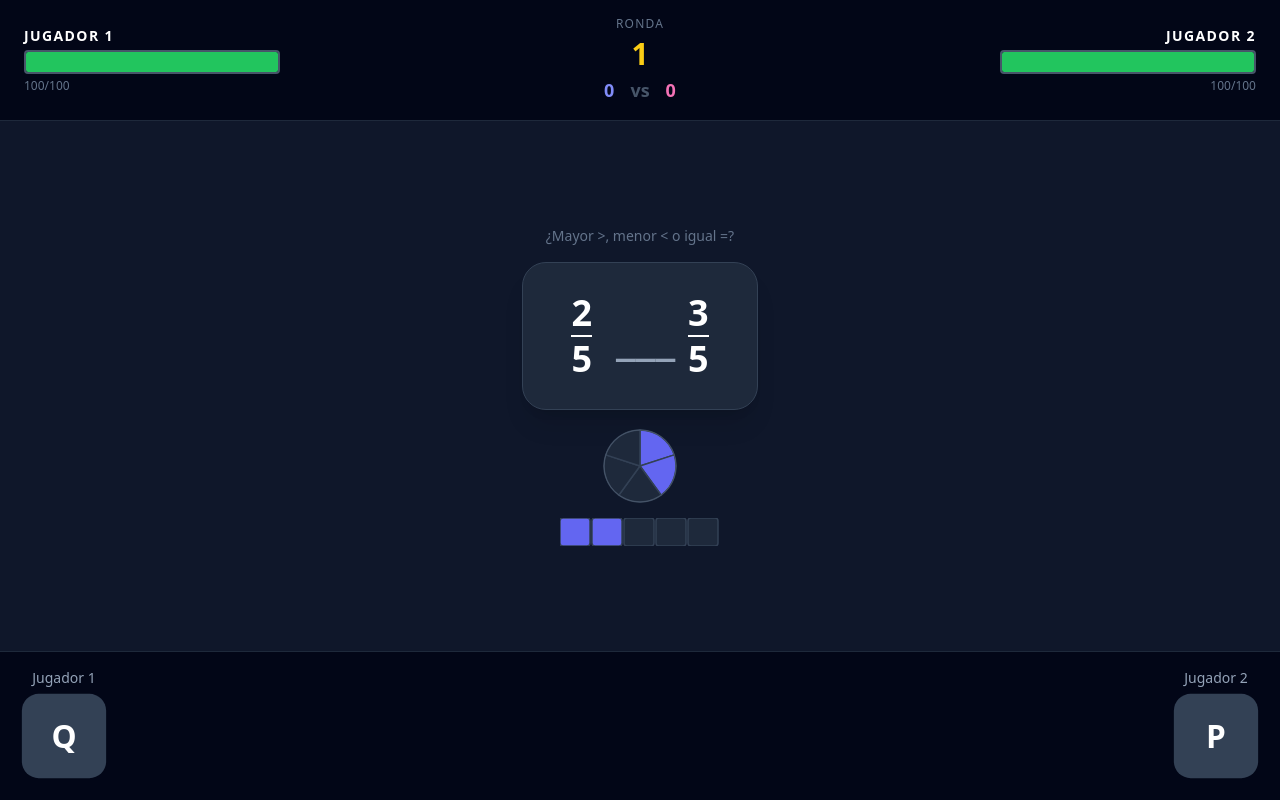
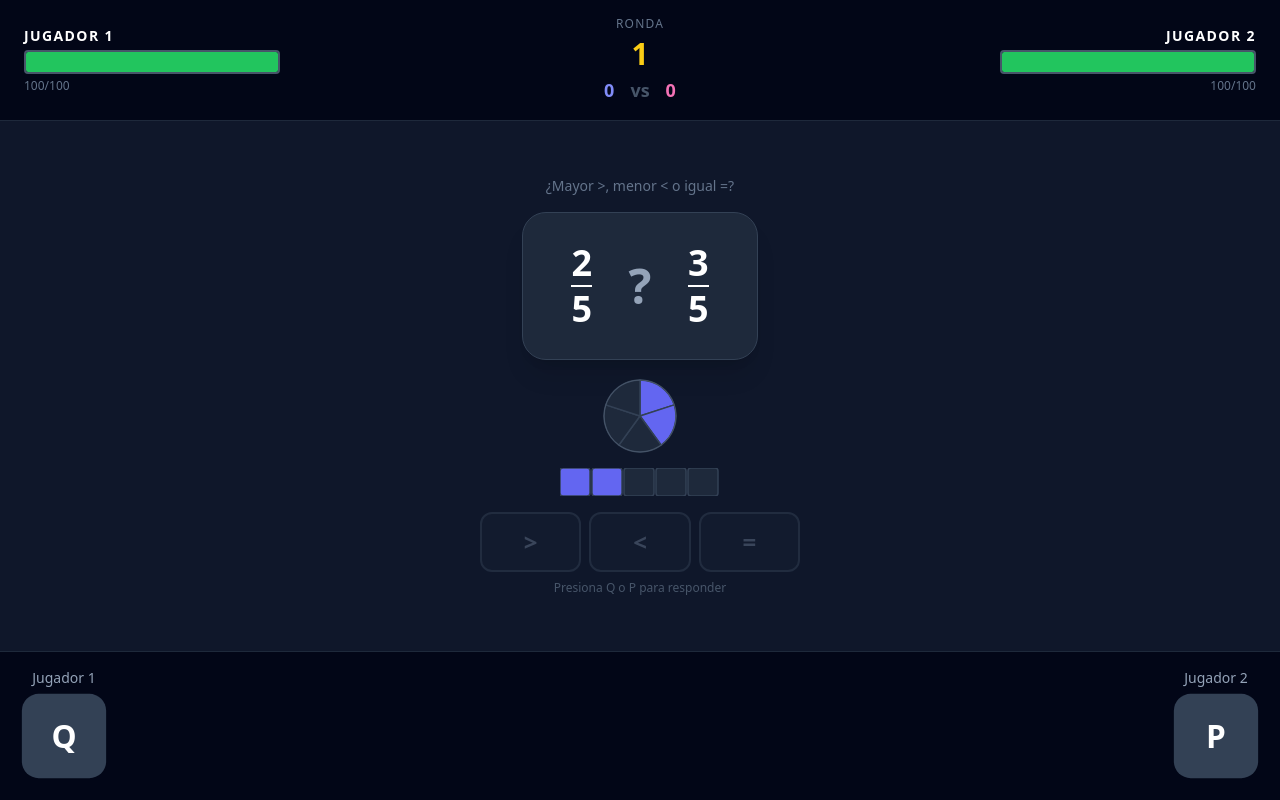
Before and after one commit to Giorgiosaud/Fracciones, a React (Vite) app: page / in a window 1280 px wide. Both pictures are taken after a click on the button "¡Jugar!". Built offline with nearby package versions, Linux system fonts and the light colour scheme.

Commit message:
fix: options visible before buzzer, dimmed until locked; compare uses ? placeholder

```diff
--- a/src/components/Game.tsx
+++ b/src/components/Game.tsx
@@ -32,7 +32,7 @@ function FractionDisplay({ frac }: { frac: { numerator: number; denominator: num
 
 function renderExercise(ex: Exercise, selectedOpt: string | null = null) {
   if (ex.type === 'compare') {
-    const symbol = selectedOpt ?? '___'
+    const symbol = selectedOpt ?? '?'
     const symbolColor = selectedOpt ? 'text-yellow-300' : 'text-slate-400'
     return (
       <div className="flex items-center gap-6 text-4xl font-black">
@@ -126,39 +126,37 @@ interface OptionGridProps {
 }
 
 function OptionGrid({ options, locked, onSelect, selectedOption, correctAnswer, revealed, color }: OptionGridProps) {
-  if (!locked) return null
   const accent = color === 'indigo' ? 'border-indigo-500 bg-indigo-500/20 text-indigo-200' : 'border-pink-500 bg-pink-500/20 text-pink-200'
-  const base = 'border-slate-600 bg-slate-800 text-white hover:bg-slate-700 hover:border-slate-400'
+  const base = locked
+    ? 'border-slate-600 bg-slate-800 text-white hover:bg-slate-700 hover:border-slate-400 cursor-pointer'
+    : 'border-slate-700 bg-slate-800/50 text-slate-500 cursor-default'
 
   return (
-    <motion.div
-      initial={{ opacity: 0, y: 10 }}
-      animate={{ opacity: 1, y: 0 }}
-      exit={{ opacity: 0 }}
-      className={`grid gap-2 ${options.length === 3 ? 'grid-cols-3' : 'grid-cols-3'} w-full max-w-xs`}
-    >
+    <div className={`grid gap-2 grid-cols-3 w-full max-w-xs ${!locked ? 'opacity-50' : ''}`}>
       {options.map((opt, i) => {
         let cls = base
+        if (locked) {
           if (revealed) {
-          if (opt === correctAnswer) cls = 'border-green-500 bg-green-500/20 text-green-200'
-          else if (opt === selectedOption) cls = 'border-red-500 bg-red-500/20 text-red-200'
-          else cls = 'border-slate-700 bg-slate-900 text-slate-500'
+            if (opt === correctAnswer) cls = 'border-green-500 bg-green-500/20 text-green-200 cursor-default'
+            else if (opt === selectedOption) cls = 'border-red-500 bg-red-500/20 text-red-200 cursor-default'
+            else cls = 'border-slate-700 bg-slate-900 text-slate-500 cursor-default'
           } else if (opt === selectedOption) {
             cls = accent
+          }
         }
         return (
           <motion.button
             key={opt}
-            whileTap={{ scale: 0.95 }}
-            onClick={() => !revealed && onSelect(opt)}
-            className={`border-2 rounded-xl px-3 py-3 flex items-center justify-center min-h-[56px] transition-colors cursor-pointer ${cls}`}
-            title={`Opción ${i + 1}`}
+            whileTap={locked && !revealed ? { scale: 0.95 } : {}}
+            onClick={() => locked && !revealed && onSelect(opt)}
+            className={`border-2 rounded-xl px-3 py-3 flex items-center justify-center min-h-[56px] transition-colors ${cls}`}
+            title={locked ? `Opción ${i + 1}` : ''}
           >
             <OptionLabel text={opt} />
           </motion.button>
         )
       })}
-    </motion.div>
+    </div>
   )
 }
 
@@ -406,30 +404,24 @@ export default function Game({ config, onGameEnd }: Props) {
             </div>
             <FractionVisualizer fraction={exercise.fractionA} color="#6366f1" />
 
-            {/* Options — shown in center when a player is locked in */}
-            <AnimatePresence>
-              {phase === 'locked' && lockedPlayer && (
-                <motion.div
-                  initial={{ opacity: 0, y: 10 }}
-                  animate={{ opacity: 1, y: 0 }}
-                  exit={{ opacity: 0 }}
-                  className="flex flex-col items-center gap-2 w-full"
-                >
+            {/* Options — always visible, interactive only when locked */}
+            <div className="flex flex-col items-center gap-2 w-full">
               <OptionGrid
                 options={exercise.options}
-                    locked
+                locked={phase === 'locked' && !!lockedPlayer}
                 onSelect={handleSelect}
                 selectedOption={selectedOption}
                 correctAnswer={String(exercise.answer)}
                 revealed={revealed}
                 color={lockedPlayer === 'q' ? 'indigo' : 'pink'}
               />
-                  {!feedback && (
+              {phase === 'locked' && !feedback && (
                 <p className="text-slate-600 text-xs">Teclas 1–{exercise.options.length} para seleccionar</p>
               )}
-                </motion.div>
+              {phase === 'waiting' && (
+                <p className="text-slate-600 text-xs">Presiona Q o P para responder</p>
               )}
-            </AnimatePresence>
+            </div>
           </motion.div>
         </AnimatePresence>
 
```
Lines whose indentation alone changed are shown as unchanged.
